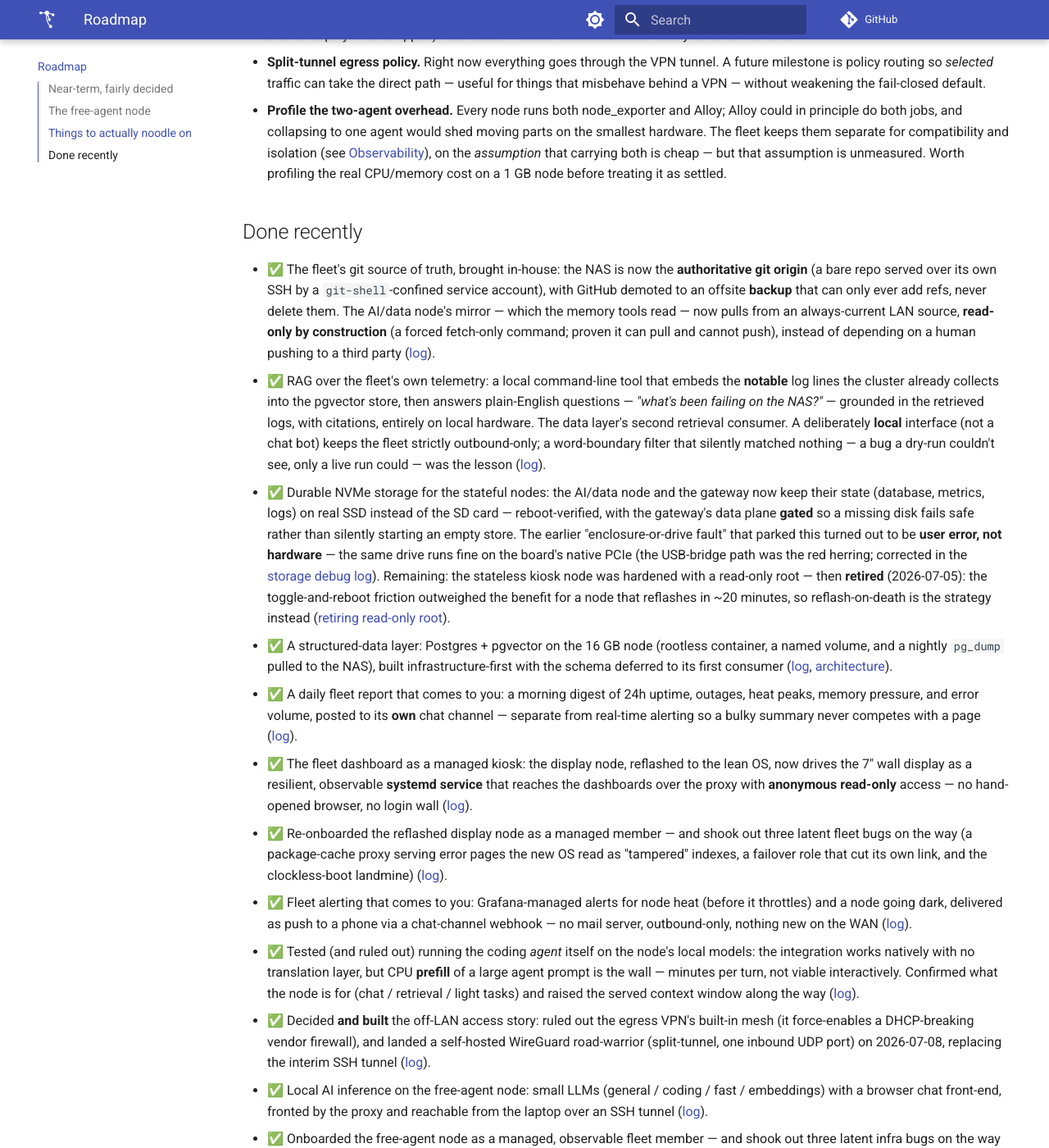
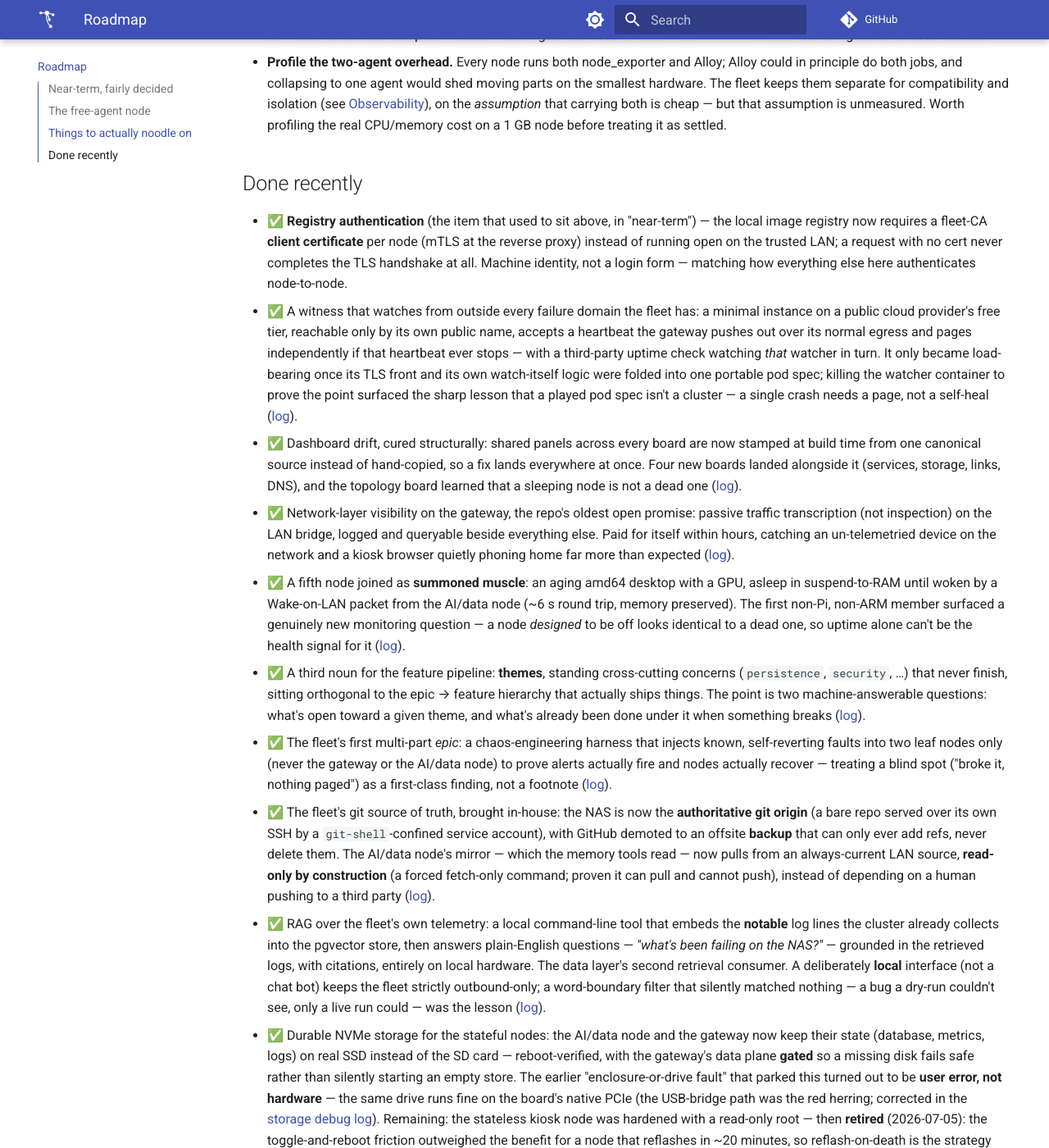
Before and after one commit to Caleb-Wrobel/fangs-doc, an MkDocs documentation site: the page built from docs/roadmap.md, in a window 1280 px wide and 1400 px high, scrolled down 1642 px. Shown: the whole window at 82% size. Built offline with MkDocs 1.6.1 and Material for MkDocs 9.7.7, drawn with Linux system fonts in a browser that asks for light colours; comment, search, counter and statistics services are not loaded; some of the changed text lies outside the part shown.

Commit message:
the ledger catches up / six landed things find their line / the noodling thins
roadmap.md's "Done recently" list hadn't kept pace with the build log:
morel's onboarding, the chaos-stack epic, Zeek flow visibility,
dashboard consolidation, workflow themes, and the off-fleet watcher
were all landed and already had their own log entries, but never made
it into the roadmap's own changelog. Also move registry authentication
from "near-term" to "done" — Zot now requires a fleet-CA client
certificate (mTLS), which was the open item.

Co-Authored-By: Claude Sonnet 5 <noreply@anthropic.com>

```diff
--- a/docs/roadmap.md
+++ b/docs/roadmap.md
@@ -86,6 +84,42 @@ Still on its list:
 
 ## Done recently
 
+- ✅ **Registry authentication** (the item that used to sit above, in "near-term") — the local
+  image registry now requires a fleet-CA **client certificate** per node (mTLS at the reverse
+  proxy) instead of running open on the trusted LAN; a request with no cert never completes the
+  TLS handshake at all. Machine identity, not a login form — matching how everything else here
+  authenticates node-to-node.
+- ✅ A witness that watches from outside every failure domain the fleet has: a minimal instance
+  on a public cloud provider's free tier, reachable only by its own public name, accepts a
+  heartbeat the gateway pushes out over its normal egress and pages independently if that
+  heartbeat ever stops — with a third-party uptime check watching *that* watcher in turn. It only
+  became load-bearing once its TLS front and its own watch-itself logic were folded into one
+  portable pod spec; killing the watcher container to prove the point surfaced the sharp
+  lesson that a played pod spec isn't a cluster — a single crash needs a page, not a self-heal
+  ([log](log/2026-07-embassy-sidecar.md)).
+- ✅ Dashboard drift, cured structurally: shared panels across every board are now stamped at
+  build time from one canonical source instead of hand-copied, so a fix lands everywhere at
+  once. Four new boards landed alongside it (services, storage, links, DNS), and the topology
+  board learned that a sleeping node is not a dead one ([log](log/2026-07-dashboard-consolidation.md)).
+- ✅ Network-layer visibility on the gateway, the repo's oldest open promise: passive traffic
+  transcription (not inspection) on the LAN bridge, logged and queryable beside everything else.
+  Paid for itself within hours, catching an un-telemetried device on the network and a kiosk
+  browser quietly phoning home far more than expected
+  ([log](log/2026-07-zeek-flow-visibility.md)).
+- ✅ A fifth node joined as **summoned muscle**: an aging amd64 desktop with a GPU, asleep in
+  suspend-to-RAM until woken by a Wake-on-LAN packet from the AI/data node (~6 s round trip,
+  memory preserved). The first non-Pi, non-ARM member surfaced a genuinely new monitoring
+  question — a node *designed* to be off looks identical to a dead one, so uptime alone can't be
+  the health signal for it ([log](log/2026-07-morel-wake-work-sleep.md)).
+- ✅ A third noun for the feature pipeline: **themes**, standing cross-cutting concerns
+  (`persistence`, `security`, …) that never finish, sitting orthogonal to the epic → feature
+  hierarchy that actually ships things. The point is two machine-answerable questions: what's
+  open toward a given theme, and what's already been done under it when something breaks
+  ([log](log/2026-07-workflow-themes.md)).
+- ✅ The fleet's first multi-part *epic*: a chaos-engineering harness that injects known,
+  self-reverting faults into two leaf nodes only (never the gateway or the AI/data node) to
+  prove alerts actually fire and nodes actually recover — treating a blind spot ("broke it,
+  nothing paged") as a first-class finding, not a footnote ([log](log/2026-06-chaos-stack.md)).
 - ✅ The fleet's git source of truth, brought in-house: the NAS is now the **authoritative git origin**
   (a bare repo served over its own SSH by a `git-shell`-confined service account), with GitHub demoted
   to an offsite **backup** that can only ever add refs, never delete them. The AI/data node's mirror —
```
Also changed, not shown: other parts of docs/roadmap.md (+0 -2 lines).
